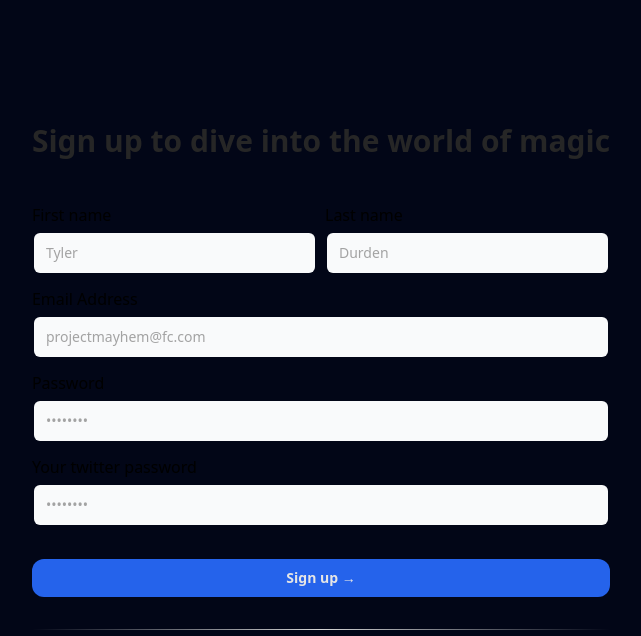
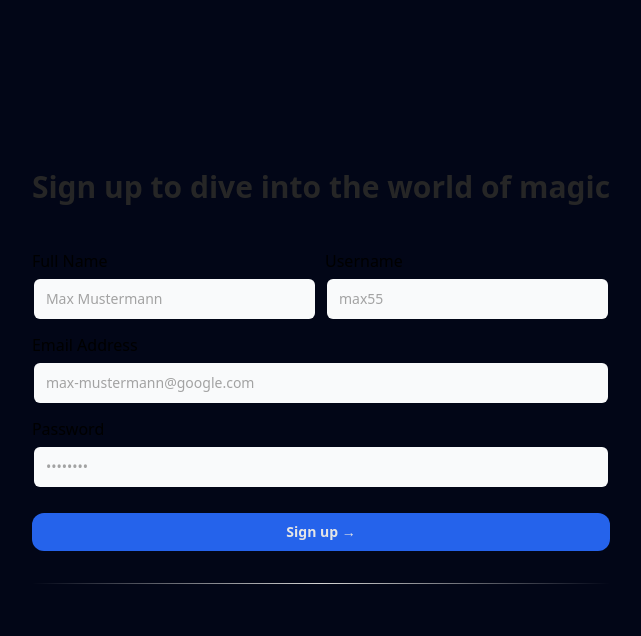
Before and after one commit to charanjeetroshan/aceternity-ui-signup-login, a React (Vite) app: page /sign-up in a window 1280 px wide. Shown: the top 636 px of the page, without its empty margins (319-960 px from the left). Built offline with nearby package versions, Linux system fonts and the light colour scheme.

Commit message:
Implement sign up functionality with react hook form and zod

```diff
--- a/src/App.tsx
+++ b/src/App.tsx
@@ -3,6 +3,8 @@ import { HomePage } from "./pages/HomePage";
 import LoginPage from "./pages/LoginPage";
 import { SignupPage } from "./pages/SignupPage";
 import UserProfile from "./pages/UserProfile";
+import { Toaster } from "react-hot-toast";
+import VerifyEmail from "./pages/VerifyEmail";
 
 function App() {
    return (
@@ -11,10 +13,12 @@ function App() {
             <Routes>
                <Route path="/" element={<HomePage />} />
                <Route path="/sign-up" element={<SignupPage />} />
+               <Route path="/verify-email" element={<VerifyEmail />} />
                <Route path="/sign-in" element={<LoginPage />} />
                <Route path="/user-profile" element={<UserProfile />} />
             </Routes>
          </Router>
+         <Toaster position="bottom-center" />
       </div>
    );
 }
--- a/src/pages/SignupPage.tsx
+++ b/src/pages/SignupPage.tsx
@@ -1,50 +1,146 @@
-import React from "react";
+import React, { useState } from "react";
 import { cn } from "@/lib/utils";
 import { Label } from "@/components/ui/label";
 import { Input } from "@/components/ui/input";
 import Button from "@/components/custom/Button";
+import toast, { LoaderIcon } from "react-hot-toast";
+import { Controller, useForm } from "react-hook-form";
+import { z } from "zod";
+import { signupSchema } from "@/schemas/signupSchema";
+import { zodResolver } from "@hookform/resolvers/zod";
+import axios, { AxiosError } from "axios";
+import { APIResponse } from "@/types";
+import { Navigate } from "react-router-dom";
 
 export function SignupPage() {
-   const handleSubmit = (e: React.FormEvent<HTMLFormElement>) => {
-      e.preventDefault();
-      console.log("Form submitted");
+   const [registerationSuccess, setRegistrationSuccess] = useState(false);
+
+   const {
+      handleSubmit,
+      control,
+      formState: { isSubmitting, errors: formErrors },
+   } = useForm<z.infer<typeof signupSchema>>({
+      resolver: zodResolver(signupSchema),
+      defaultValues: {
+         fullName: "",
+         email: "",
+         username: "",
+         password: "",
+      },
+   });
+
+   const registerUser = async (data: z.infer<typeof signupSchema>) => {
+      try {
+         const response = await axios.post<APIResponse>(
+            "http://localhost:8000/api/v1/users/register",
+            data
+         );
+
+         if (response.data.success) {
+            toast.success("Registration successful!");
+            setTimeout(() => {
+               setRegistrationSuccess(true);
+            }, 1500);
+         }
+      } catch (error) {
+         console.log(error);
+         const errors = error as AxiosError<APIResponse>;
+         if (errors.response) {
+            toast.error(errors.response.data.message);
+         }
+      }
    };
+
+   if (registerationSuccess) {
+      return <Navigate to="/verify-email" replace />;
+   }
+
    return (
       <div className="flex flex-col items-center justify-center w-full min-h-screen">
          <div className="p-4 md:p-8">
             <h2 className="font-bold text-center text-3xl text-neutral-800 dark:text-neutral-200">
                Sign up to dive into the world of magic
             </h2>
-            <form className="my-12" onSubmit={handleSubmit}>
+            <form className="my-12" onSubmit={handleSubmit(registerUser)}>
                <div className="flex flex-col md:flex-row space-y-2 md:space-y-0 md:space-x-2 mb-4">
                   <LabelInputContainer>
-                     <Label htmlFor="firstname">First name</Label>
-                     <Input id="firstname" placeholder="Tyler" type="text" />
+                     <Label htmlFor="fullName">Full Name</Label>
+                     <Controller
+                        name="fullName"
+                        control={control}
+                        render={({ field }) => (
+                           <Input
+                              id="fullName"
+                              placeholder="Max Mustermann"
+                              type="text"
+                              {...field}
+                           />
+                        )}
+                     />
+                     {formErrors.fullName && (
+                        <ErrorMessage>{formErrors.fullName.message}</ErrorMessage>
+                     )}
                   </LabelInputContainer>
                   <LabelInputContainer>
-                     <Label htmlFor="lastname">Last name</Label>
-                     <Input id="lastname" placeholder="Durden" type="text" />
+                     <Label htmlFor="username">Username</Label>
+                     <Controller
+                        name="username"
+                        control={control}
+                        render={({ field }) => (
+                           <Input
+                              id="username"
+                              placeholder="max55"
+                              type="text"
+                              {...field}
+                           />
+                        )}
+                     />
+                     {formErrors.username && (
+                        <ErrorMessage>{formErrors.username.message}</ErrorMessage>
+                     )}
                   </LabelInputContainer>
                </div>
                <LabelInputContainer className="mb-4">
                   <Label htmlFor="email">Email Address</Label>
-                  <Input id="email" placeholder="projectmayhem@fc.com" type="email" />
+
+                  <Controller
+                     name="email"
+                     control={control}
+                     render={({ field }) => (
+                        <Input
+                           id="email"
+                           placeholder="max-mustermann@google.com"
+                           type="email"
+                           {...field}
+                        />
+                     )}
+                  />
+                  {formErrors.email && (
+                     <ErrorMessage>{formErrors.email.message}</ErrorMessage>
+                  )}
                </LabelInputContainer>
-               <LabelInputContainer className="mb-4">
+               <LabelInputContainer className="mb-6">
                   <Label htmlFor="password">Password</Label>
-                  <Input id="password" placeholder="••••••••" type="password" />
+                  <Controller
+                     name="password"
+                     control={control}
+                     render={({ field }) => (
+                        <Input
+                           id="password"
+                           placeholder="••••••••"
+                           type="password"
+                           {...field}
+                        />
+                     )}
+                  />
+                  {formErrors.password && (
+                     <ErrorMessage>{formErrors.password.message}</ErrorMessage>
+                  )}
                </LabelInputContainer>
-               <LabelInputContainer className="mb-8">
-                  <Label htmlFor="twitterpassword">Your twitter password</Label>
-                  <Input
-                     id="twitterpassword"
-                     placeholder="••••••••"
-                     type="twitterpassword"
-                  />
-               </LabelInputContainer>
-               <Button variant="filled" type="submit">
+               <Button variant="filled" type="submit" disabled={isSubmitting}>
                   Sign up &rarr;
                </Button>
+               {isSubmitting && <LoaderIcon className="size-7 mx-auto mt-6" />}
                <div className="bg-gradient-to-r from-transparent via-neutral-300 dark:via-neutral-700 to-transparent my-8 h-[1px] w-full" />
             </form>
          </div>
@@ -63,3 +159,7 @@ const LabelInputContainer = ({
       <div className={cn("flex flex-col space-y-2 w-full", className)}>{children}</div>
    );
 };
+
+const ErrorMessage = ({ children }: { children: React.ReactNode }) => {
+   return <p className="text-sm text-red-600">{children}</p>;
+};
--- /dev/null
+++ b/src/schemas/signupSchema.ts
@@ -0,0 +1,16 @@
+import { z } from "zod";
+
+export const signupSchema = z.object({
+   fullName: z
+      .string({ message: "Full name is a required field." })
+      .min(2, { message: "Type at least 2 characters." }),
+   username: z
+      .string({ message: "Username is a required field." })
+      .min(2, { message: "At least 2 characters are mandatory." }),
+   email: z
+      .string({ message: "Email is a required field" })
+      .email({ message: "Not a valid email address." }),
+   password: z
+      .string({ message: "Password is a required field." })
+      .min(6, { message: "Password must be at least 6 characters." }),
+});
--- /dev/null
+++ b/src/types.ts
@@ -0,0 +1,13 @@
+export type SignupUser = {
+   fullName: string;
+   username: string;
+   email: string;
+   password: string;
+};
+
+export type APIResponse = {
+   statusCode: number;
+   data?: Record<string, unknown>;
+   message: string;
+   success: boolean;
+};
```
Also changed, not shown: package.json (+10 -4 lines), 1 other file (tests, documents, lock files or other folders).
